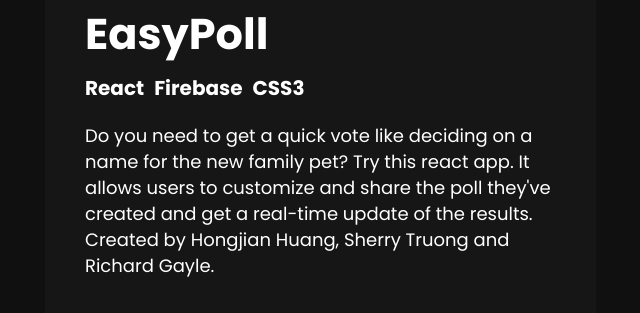
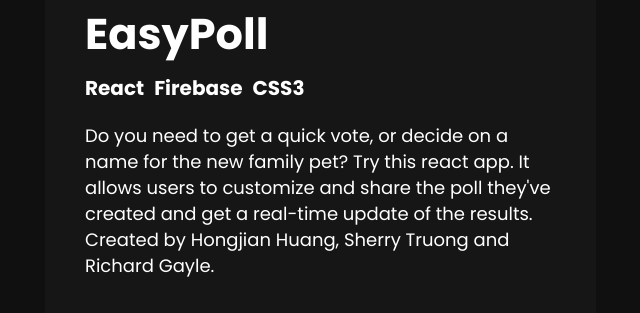
Before and after one commit to r2gayle/portfolio, a plain HTML site: page index.html in a window 1280 px wide. Shown: the part 2560-2873 px from the top of the page, 19-659 px from the left. Drawn offline with nearby package versions, Linux system fonts and the light colour scheme.

Commit message:
project descr change

```diff
--- a/index.html
+++ b/index.html
@@ -154,7 +154,7 @@
                                     <li>CSS3</li>
                                 </ul>
                                 <p class="project-description">
-                                    Do you need to get a quick vote like deciding on a name for the new family pet? Try this react app. It allows users to customize and share the poll they've created and get a real-time update of the results. Created by Hongjian Huang, Sherry Truong and Richard Gayle.
+                                    Do you need to get a quick vote, or decide on a name for the new family pet? Try this react app. It allows users to customize and share the poll they've created and get a real-time update of the results. Created by Hongjian Huang, Sherry Truong and Richard Gayle.
                                 </p>
                             </div>
                             <div class="button-links">
```
